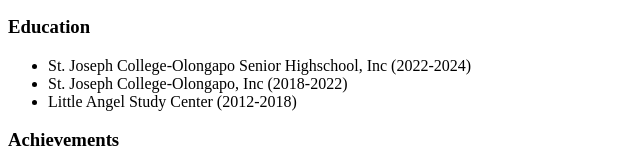
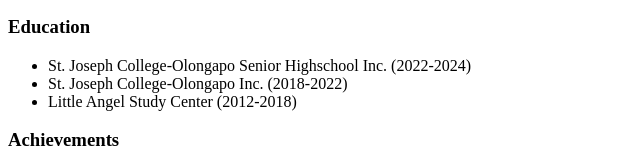
Before and after one commit to BugZing/bugzinglist.github.io, a plain HTML site: page index.html in a window 1280 px wide. Shown: the part 589-756 px from the top of the page, 0-640 px from the left. Drawn offline with Linux system fonts and the light colour scheme.

Commit message:
May 12 2025 - Updated text

```diff
--- a/index.html
+++ b/index.html
@@ -50,8 +50,8 @@
 
         <h3>Education</h3>
         <ul>
-            <li>St. Joseph College-Olongapo Senior Highschool, Inc (2022-2024)</li>
-            <li>St. Joseph College-Olongapo, Inc (2018-2022)</li>
+            <li>St. Joseph College-Olongapo Senior Highschool Inc. (2022-2024)</li>
+            <li>St. Joseph College-Olongapo Inc. (2018-2022)</li>
             <li>Little Angel Study Center (2012-2018)</li>
         </ul>
 
```
